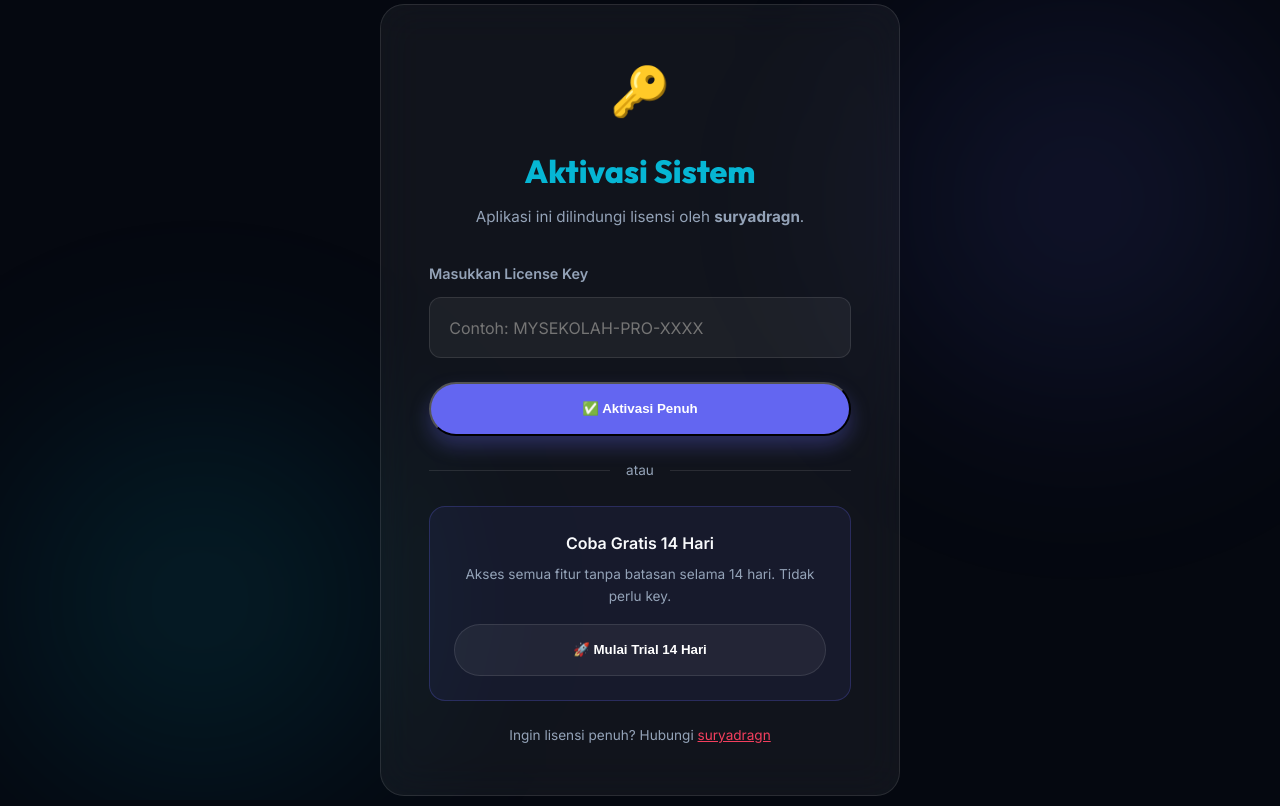
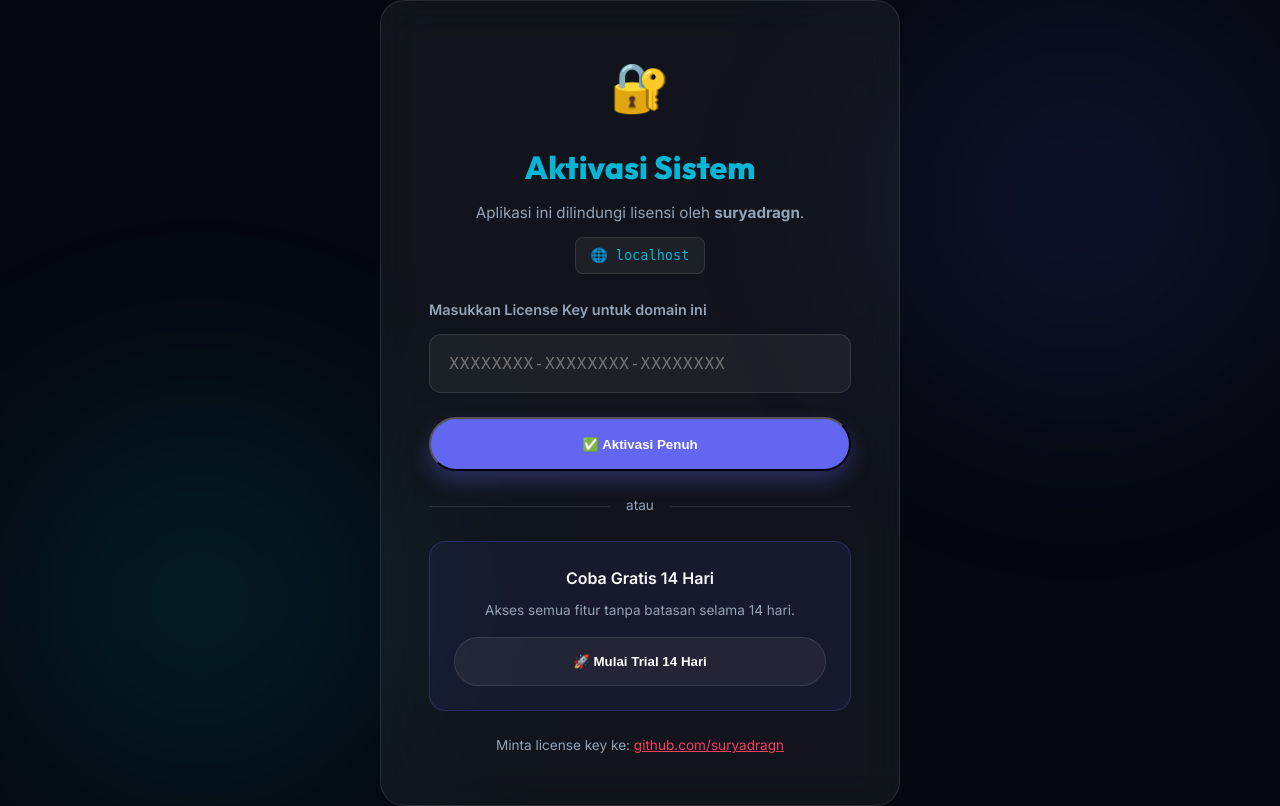
Before and after one commit to suryadragn/mysekolah, a PHP site: page /activate.php in a window 1280 px wide. Run offline with PHP 8.4, Linux system fonts and the light colour scheme; data that the repository does not hold is empty.

Commit message:
Implement domain-bound license system and keygen tool

```diff
--- a/activate.php
+++ b/activate.php
@@ -2,41 +2,59 @@
 require_once 'admin/db.php';
 
 $appName = $_ENV['APP_NAME'] ?? 'MySekolah';
-$masterKey = $_ENV['MASTER_LICENSE_KEY'] ?? '';
 $trialDays = 14;
+
+// --- SECRET SALT (Jangan pernah ubah ini setelah distribusi!) ---
+// Salt ini adalah rahasia mutlak Anda. Jangan share ke siapapun.
+define('LICENSE_SALT', 'SURYADRAGN-SECRET-2026-!@#XQZP');
+
+// --- Generate key berdasarkan domain ---
+function generateLicenseKey($domain) {
+    $clean = strtolower(preg_replace('/^www\./', '', $domain));
+    return strtoupper(substr(hash('sha256', $clean . LICENSE_SALT), 0, 8) . '-' .
+           substr(hash('sha256', LICENSE_SALT . $clean), 8, 8) . '-' .
+           substr(hash('sha256', $clean . $clean . LICENSE_SALT), 16, 8));
+}
+
+// --- Get current domain ---
+function getCurrentDomain() {
+    $host = $_SERVER['HTTP_HOST'] ?? 'localhost';
+    return strtolower(preg_replace('/^www\./', '', explode(':', $host)[0]));
+}
+
+$currentDomain = getCurrentDomain();
+$validKey = generateLicenseKey($currentDomain);
 
 $appStatus = $globalSettings['app_status'] ?? 'inactive';
 $trialStartedAt = $globalSettings['trial_started_at'] ?? '';
 
-// Check if already fully active
+// Already fully active
 if ($appStatus === 'active') {
     redirect('index.php');
 }
 
-// Check if trial is still valid
+// Trial still valid
 if ($appStatus === 'trial' && !empty($trialStartedAt)) {
     $trialStart = new DateTime($trialStartedAt);
     $now = new DateTime();
     $daysUsed = $now->diff($trialStart)->days;
     if ($daysUsed < $trialDays) {
-        redirect('index.php'); // still valid, let them in
+        redirect('index.php');
     }
-    // trial expired — fall through to activation page
 }
 
 $error = '';
-$info = '';
 
 // Handle full activation
 if ($_SERVER['REQUEST_METHOD'] === 'POST' && isset($_POST['activate'])) {
-    $inputKey = $_POST['license_key'] ?? '';
+    $inputKey = strtoupper(trim($_POST['license_key'] ?? ''));
 
-    if (!empty($masterKey) && $inputKey === $masterKey) {
+    if ($inputKey === $validKey) {
         $pdo->exec("UPDATE ms_settings SET s_value = 'active' WHERE s_key = 'app_status'");
         $pdo->prepare("UPDATE ms_settings SET s_value = ? WHERE s_key = 'app_license_key'")->execute([$inputKey]);
         redirect('index.php');
     } else {
-        $error = "License key tidak valid. Silakan hubungi author untuk mendapatkan key resmi.";
+        $error = "License key tidak valid untuk domain <strong>{$currentDomain}</strong>. Pastikan Anda meminta key ke author sesuai domain Anda.";
     }
 }
 
@@ -48,7 +66,6 @@ if ($_SERVER['REQUEST_METHOD'] === 'POST' && isset($_POST['start_trial'])) {
     redirect('index.php');
 }
 
-// Calculate days left if trial expired
 $trialExpiredMsg = '';
 if ($appStatus === 'trial' && !empty($trialStartedAt)) {
     $trialExpiredMsg = "Masa trial Anda telah berakhir. Silakan masukkan License Key untuk melanjutkan.";
@@ -99,6 +116,8 @@ if ($appStatus === 'trial' && !empty($trialStartedAt)) {
             color: white;
             font-size: 1rem;
             box-sizing: border-box;
+            font-family: monospace;
+            letter-spacing: 1px;
         }
         input:focus {
             border-color: var(--primary);
@@ -133,6 +152,16 @@ if ($appStatus === 'trial' && !empty($trialStartedAt)) {
             border: 1px solid rgba(99, 102, 241, 0.25);
             border-radius: 16px;
             padding: 1.5rem;
+        }
+        .domain-chip {
+            background: rgba(255,255,255,0.05);
+            border: 1px solid var(--glass-border);
+            border-radius: 8px;
+            padding: 0.4rem 0.9rem;
+            font-size: 0.85rem;
+            color: var(--secondary);
+            font-family: monospace;
+            display: inline-block;
             margin-bottom: 1.5rem;
         }
     </style>
@@ -142,11 +171,12 @@ if ($appStatus === 'trial' && !empty($trialStartedAt)) {
     <div class="bg-blob blob-2"></div>
 
     <div class="activation-card">
-        <div style="font-size: 3rem; margin-bottom: 1rem;">🔑</div>
+        <div style="font-size: 3rem; margin-bottom: 1rem;">🔐</div>
         <h1 style="margin-bottom: 0.5rem; color: var(--secondary);">Aktivasi Sistem</h1>
-        <p style="color: var(--text-muted); margin-bottom: 2rem; font-size: 0.95rem;">
+        <p style="color: var(--text-muted); margin-bottom: 0.75rem; font-size: 0.95rem;">
             Aplikasi ini dilindungi lisensi oleh <strong>suryadragn</strong>.
         </p>
+        <div class="domain-chip">🌐 <?php echo $currentDomain; ?></div>
 
         <?php if ($error): ?>
             <div class="error-msg"><?php echo $error; ?></div>
@@ -156,27 +186,25 @@ if ($appStatus === 'trial' && !empty($trialStartedAt)) {
             <div class="error-msg"><?php echo $trialExpiredMsg; ?></div>
         <?php endif; ?>
 
-        <!-- License Key Form -->
         <form action="" method="POST">
             <div class="form-group">
-                <label>Masukkan License Key</label>
-                <input type="text" name="license_key" placeholder="Contoh: MYSEKOLAH-PRO-XXXX">
+                <label>Masukkan License Key untuk domain ini</label>
+                <input type="text" name="license_key" placeholder="XXXXXXXX-XXXXXXXX-XXXXXXXX">
             </div>
             <button type="submit" name="activate" class="btn btn-primary" style="width: 100%; padding: 1.1rem;">
                 ✅ Aktivasi Penuh
             </button>
         </form>
 
-        <?php if (empty($trialStartedAt)): // Only show trial button if never tried before ?>
+        <?php if (empty($trialStartedAt)): ?>
         <div class="divider">atau</div>
-
         <div class="trial-box">
             <p style="margin: 0 0 0.5rem 0; font-weight: 600;">Coba Gratis <?php echo $trialDays; ?> Hari</p>
             <p style="margin: 0 0 1rem 0; color: var(--text-muted); font-size: 0.85rem;">
-                Akses semua fitur tanpa batasan selama <?php echo $trialDays; ?> hari. Tidak perlu key.
+                Akses semua fitur tanpa batasan selama <?php echo $trialDays; ?> hari.
             </p>
             <form action="" method="POST">
-                <button type="submit" name="start_trial" class="btn btn-glass" style="width: 100%; padding: 1.1rem;">
+                <button type="submit" name="start_trial" class="btn btn-glass" style="width: 100%; padding: 1rem;">
                     🚀 Mulai Trial <?php echo $trialDays; ?> Hari
                 </button>
             </form>
@@ -184,8 +212,7 @@ if ($appStatus === 'trial' && !empty($trialStartedAt)) {
         <?php endif; ?>
 
         <p style="margin-top: 1.5rem; font-size: 0.85rem; color: var(--text-muted);">
-            Ingin lisensi penuh? Hubungi
-            <a href="https://github.com/suryadragn" target="_blank" style="color: var(--accent);">suryadragn</a>
+            Minta license key ke: <a href="https://github.com/suryadragn" target="_blank" style="color: var(--accent);">github.com/suryadragn</a>
         </p>
     </div>
 </body>
```
Also changed, not shown: 1 other file.
